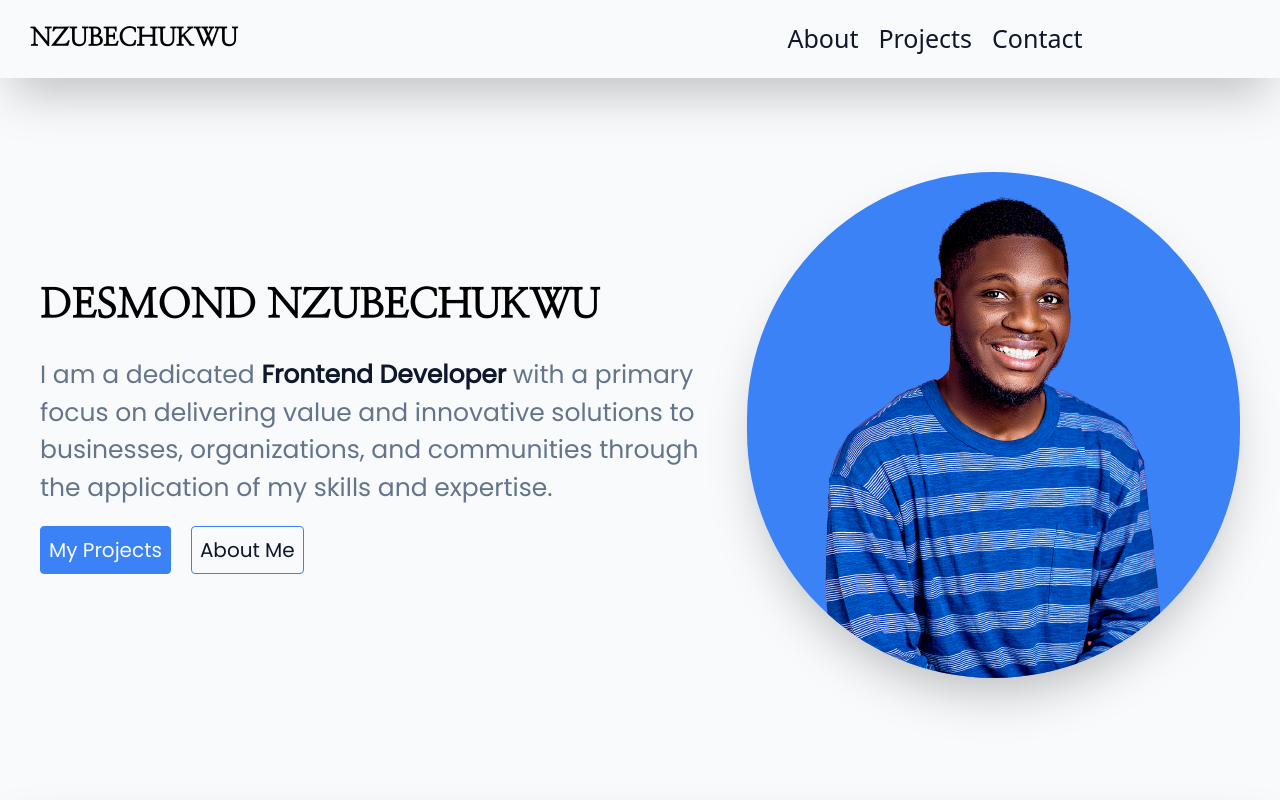
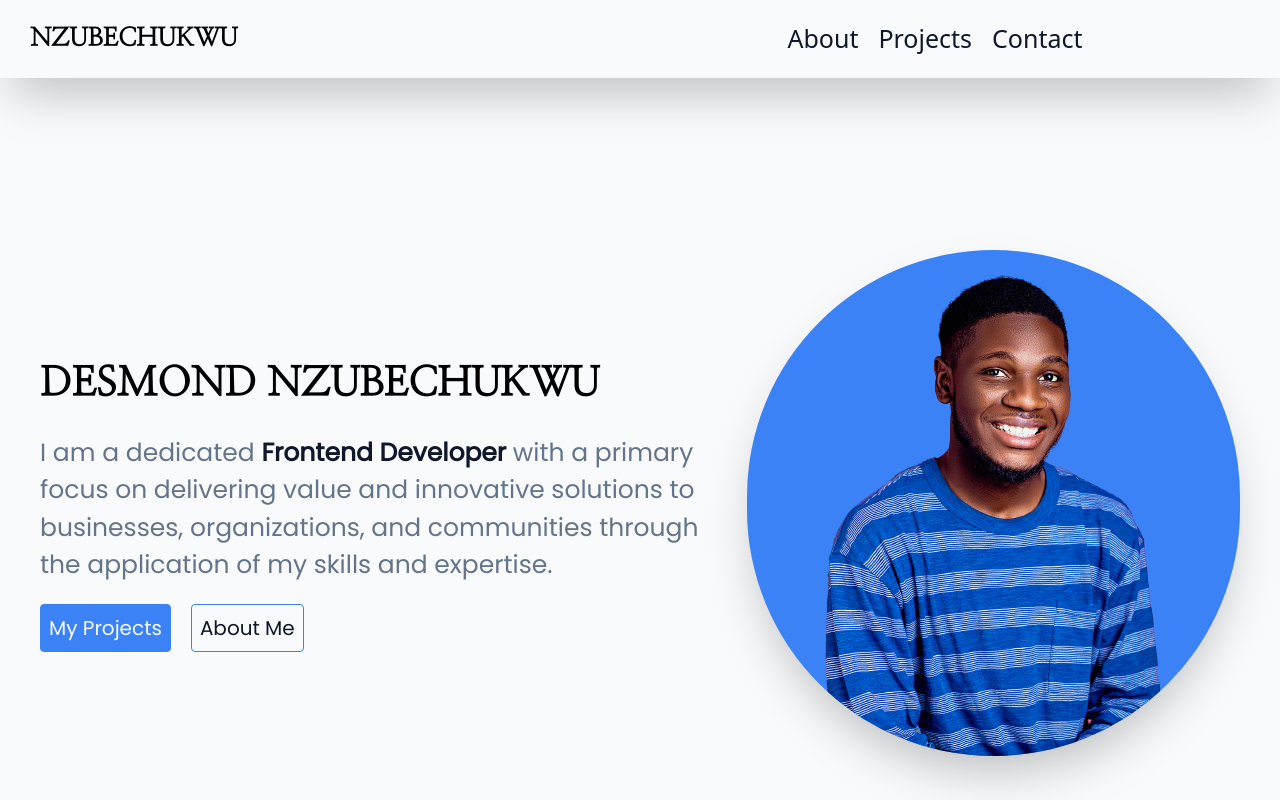
Before and after one commit to DesmondNzubechi/PORTFOLIO, a Next.js app: page / in a window 1280 px wide. Shown: the top 800 px of the page. Built offline with nearby package versions, Linux system fonts and the light colour scheme.

Commit message:
new change

```diff
--- a/app/components/Navbar/Navbar.jsx
+++ b/app/components/Navbar/Navbar.jsx
@@ -12,10 +12,10 @@ const Navbar = () => {
     const navs = ['about', 'projects', 'contact']
   const [showNav, setShowNav] = useState('right-[-1000px]')
     return (
-        <nav className='fixed w-full bg-slate-50 overflow-x-hidden shadow-2xl flex flex-row justify-between py-[20px] z-[100] px-[30px]'>
-            <Link className='font-headerFont relative z-[100] font-bold text-black uppercase text-[25px]' href='/'>Nzubechukwu</Link>
+        <nav className='fixed relative z-[100] w-full bg-slate-50 overflow-x-hidden shadow-2xl flex flex-row justify-between py-[20px] z-[100] px-[30px]'>
+            <Link className='font-headerFont  font-bold text-black uppercase text-[25px]' href='/'>Nzubechukwu</Link>
 
-            <ul className={` font-fonty fixed ${showNav} w-[50%] md:w- top-0 justify-center  md:static items-center bottom-0 md:px-0 md:py-0 py-[50px]  gap-[20px] px-[100px] md:px-[20px] flex flex-col md:flex-row  bg-slate-50 md:bg-0 rounded  shadow-xl md:shadow-none capitalize text-center transition duration-1000 ease-in ... `}>
+            <ul className={` font-fonty fixed ${showNav} w-[50%] md:w- top-0 justify-center  md:static items-center bottom-0 md:px-0 md:py-0 py-[50px]  gap-[20px] px-[100px] md:px-[20px] flex flex-col md:flex-row  bg-slate-50 md:bg-0 rounded  shadow-xl md:shadow-none capitalize text-center transition duration-1000 ease-out ... `}>
        {navs.map(link => {
                     return <li><Link onClick={() => setShowNav('right-[-1000px]')} className={`link ${pathname == `/${link}`? 'font-bold' : ''} text-slate-900 text-[25px] `} href={link == 'home' ? '/' : link}>{ link}</Link></li>
        })}
```
